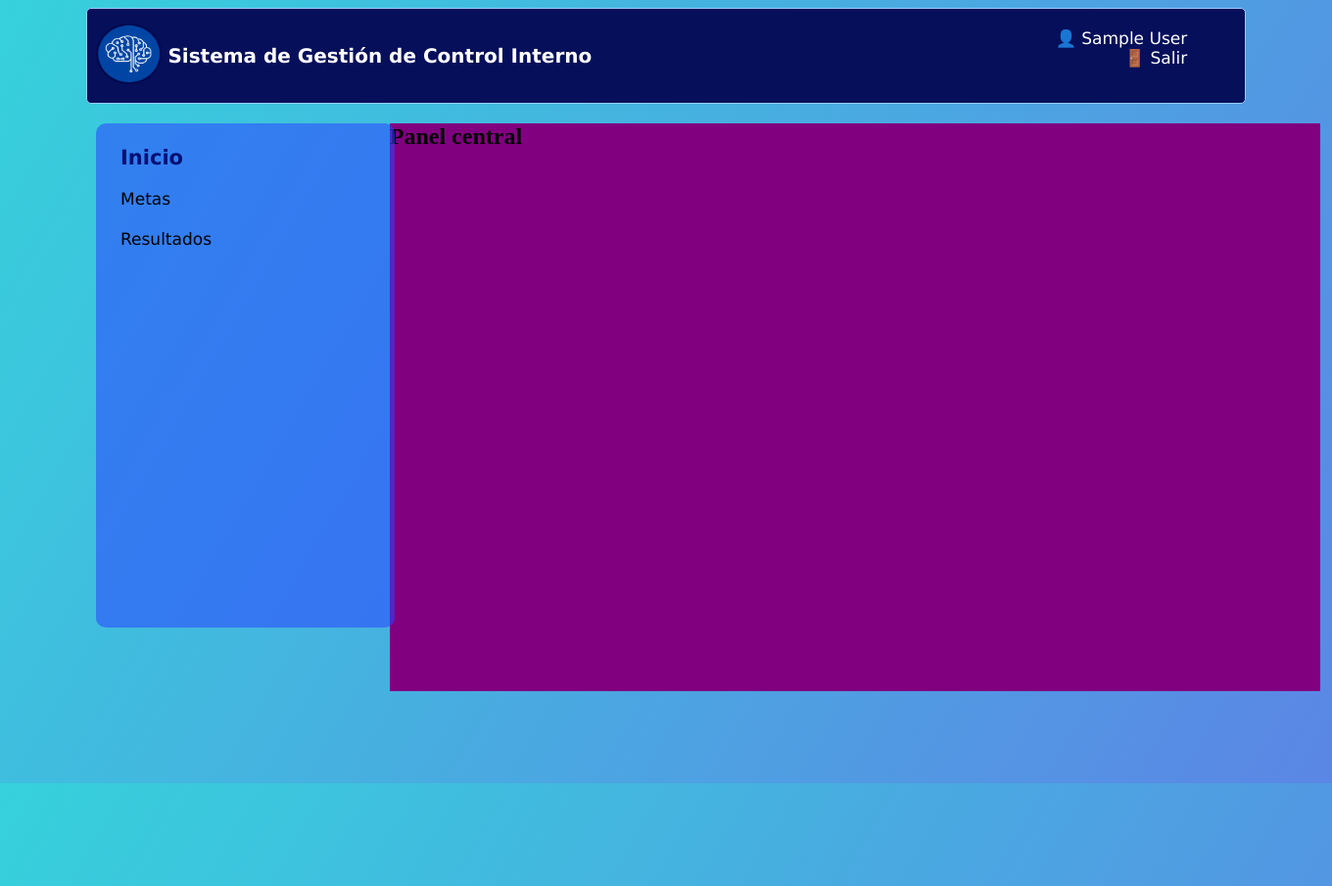
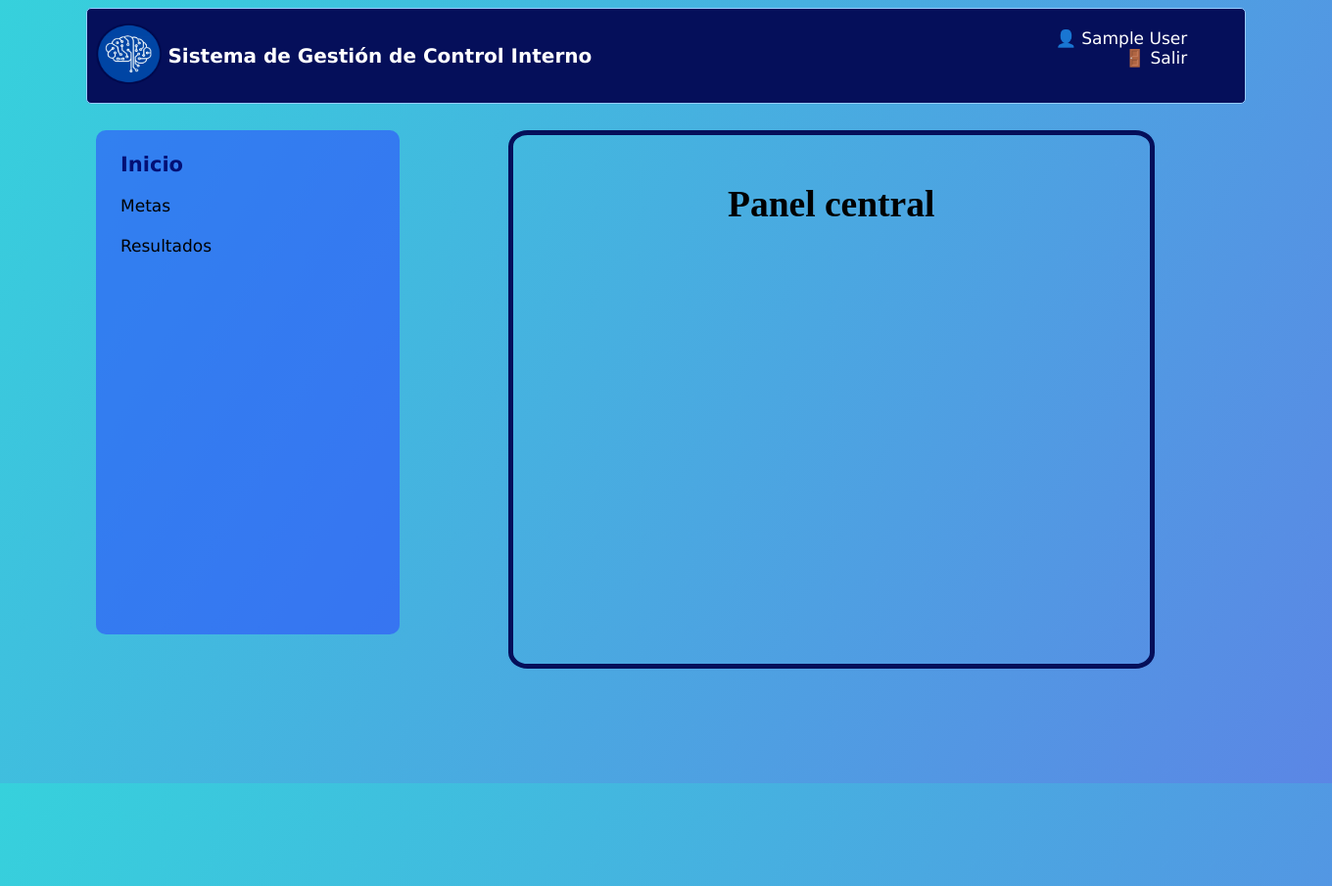
Before and after one commit to TonyQuesada/Proyecto, a PHP site: page /administrador.php in a window 1360 px wide. Shown: the top 905 px of the page at 98% size. Run offline with PHP 8.4, Linux system fonts and the light colour scheme; the visitor is signed in with stand-in values (Sample User, id 1).

Commit message:
Update styles_general.css
Cambios Noche del 15/11/21

```diff
--- a/css/styles_general.css
+++ b/css/styles_general.css
@@ -50,6 +50,7 @@ body{
   color:#00A0C6;
   text-decoration:none;
   cursor:pointer;
+  font-size: 18px;
 }
 
 .a{
@@ -63,13 +64,13 @@ body{
   color:#e4e6ff;
   text-decoration:none;
   cursor:pointer;
+  font-size: 18px;
 }
-
 
 .columna_der{
   float: left;
   position: fixed;
-  width: 280px;
+  width: 285px;
   height: 500px;
   margin-left: 90px;
   border-radius: 10px;
@@ -81,8 +82,26 @@ body{
 }
 
 .panel{
-  width: 950px;
-  height: 580px;
-  margin-left: 29%;
-  background-color: purple;
+  width: 650px;
+  height: 540px;
+  margin: 2% 38% auto;
+  text-align: center;
+  font-size: 25px;
+  border-radius: 3%;
+  border: 5px solid #050f5a;
 }
+
+.panel h2{
+  padding-top: 18px;
+}
+
+.circle{
+  color: #00A0C6;
+
+
+}
+
+.circular-process{
+  margin: 0 auto;
+  text-align: center;
+}
```
Lines whose indentation alone changed are shown as unchanged.
